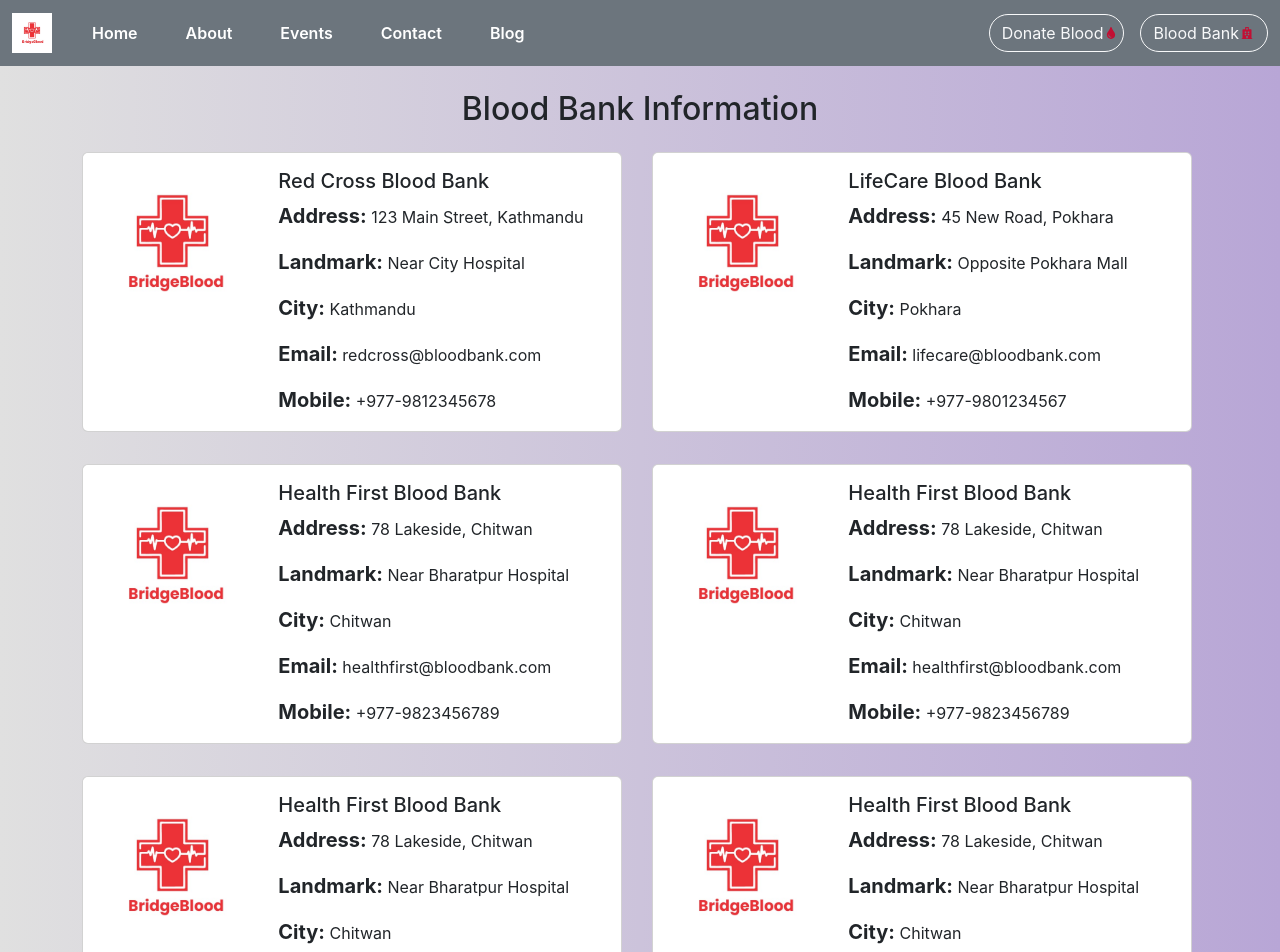
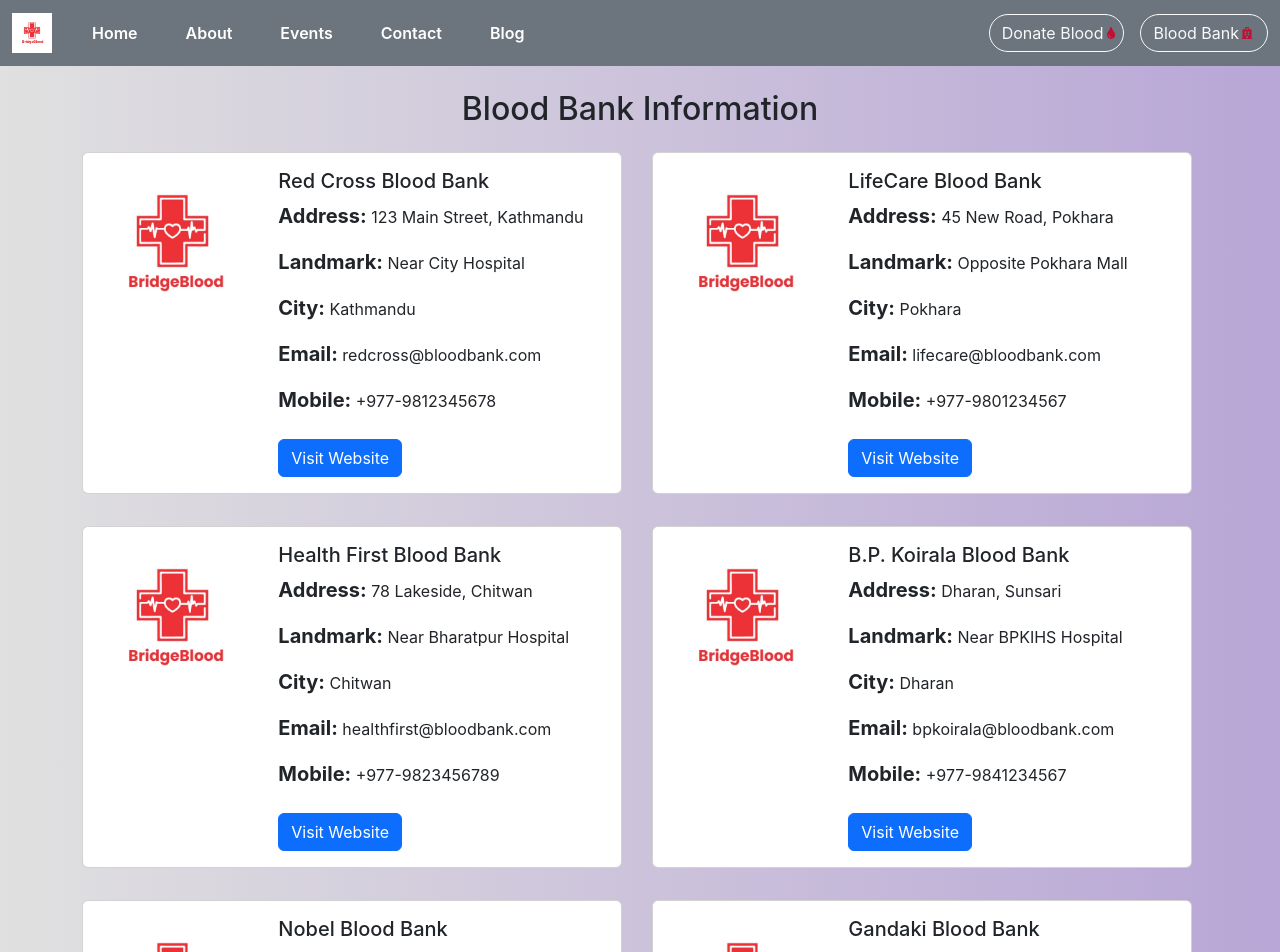
Before and after one commit to avhis-hek7/Blood_bridge, a React (Create React App) app: page /bloodbank in a window 1280 px wide. Shown: the top 952 px of the page. Built offline with nearby package versions, Linux system fonts and the light colour scheme.

Commit message:
Blood Bank Added

```diff
--- a/package.json
+++ b/package.json
@@ -4,9 +4,12 @@
   "private": true,
   "dependencies": {
     "@react-google-maps/api": "^2.20.6",
+    "bootstrap": "^5.3.3",
     "cra-template": "1.2.0",
     "install": "^0.13.0",
+    "lucide-react": "^0.476.0",
     "react": "^19.0.0",
+    "react-bootstrap": "^2.10.9",
     "react-dom": "^19.0.0",
     "react-icons": "^5.4.0",
     "react-router-dom": "^7.1.5",
--- a/src/Component/BloodBank.js
+++ b/src/Component/BloodBank.js
@@ -1,7 +1,7 @@
 import React from "react";
 
 const BloodBankList = () => {
-  // Sample blood bank data (can be replaced with API data later)
+  // Blood banks available in Nepal
   const bloodBanks = [
     {
       name: "Red Cross Blood Bank",
@@ -10,7 +10,8 @@ const BloodBankList = () => {
       city: "Kathmandu",
       email: "redcross@bloodbank.com",
       mobile: "+977-9812345678",
-      image: "logo1.jpg"
+      image: "logo1.jpg",
+      website: "https://www.redcross.org"
     },
     {
       name: "LifeCare Blood Bank",
@@ -19,7 +20,8 @@ const BloodBankList = () => {
       city: "Pokhara",
       email: "lifecare@bloodbank.com",
       mobile: "+977-9801234567",
-      image: "logo1.jpg"
+      image: "logo1.jpg",
+      website: "https://www.lifecarebloodbank.com"
     },
     {
       name: "Health First Blood Bank",
@@ -28,35 +30,39 @@ const BloodBankList = () => {
       city: "Chitwan",
       email: "healthfirst@bloodbank.com",
       mobile: "+977-9823456789",
-      image: "logo1.jpg"
+      image: "logo1.jpg",
+      website: "https://www.healthfirstbloodbank.com"
     },
-        {
-      name: "Health First Blood Bank",
-      address: "78 Lakeside, Chitwan",
-      landmark: "Near Bharatpur Hospital",
-      city: "Chitwan",
-      email: "healthfirst@bloodbank.com",
-      mobile: "+977-9823456789",
-      image: "logo1.jpg"
+    {
+      name: "B.P. Koirala Blood Bank",
+      address: "Dharan, Sunsari",
+      landmark: "Near BPKIHS Hospital",
+      city: "Dharan",
+      email: "bpkoirala@bloodbank.com",
+      mobile: "+977-9841234567",
+      image: "logo1.jpg",
+      website: "https://www.bpkoiralabloodbank.com"
     },
-        {
-      name: "Health First Blood Bank",
-      address: "78 Lakeside, Chitwan",
-      landmark: "Near Bharatpur Hospital",
-      city: "Chitwan",
-      email: "healthfirst@bloodbank.com",
-      mobile: "+977-9823456789",
-      image: "logo1.jpg"
+    {
+      name: "Nobel Blood Bank",
+      address: "Biratnagar, Morang",
+      landmark: "Near Nobel Medical College",
+      city: "Biratnagar",
+      email: "nobel@bloodbank.com",
+      mobile: "+977-9818765432",
+      image: "logo1.jpg",
+      website: "https://www.nobelbloodbank.com"
     },
-        {
-      name: "Health First Blood Bank",
-      address: "78 Lakeside, Chitwan",
-      landmark: "Near Bharatpur Hospital",
-      city: "Chitwan",
-      email: "healthfirst@bloodbank.com",
-      mobile: "+977-9823456789",
-      image: "logo1.jpg"
-    },
+    {
+      name: "Gandaki Blood Bank",
+      address: "Pokhara, Kaski",
+      landmark: "Near Gandaki Hospital",
+      city: "Pokhara",
+      email: "gandaki@bloodbank.com",
+      mobile: "+977-9823456780",
+      image: "logo1.jpg",
+      website: "https://www.gandakibloodbank.com"
+    }
   ];
 
   return (
@@ -78,6 +84,9 @@ const BloodBankList = () => {
                     <p className="card-text"><strong>City:</strong> {bank.city}</p>
                     <p className="card-text"><strong>Email:</strong> {bank.email}</p>
                     <p className="card-text"><strong>Mobile:</strong> {bank.mobile}</p>
+                    <a href={bank.website} target="_blank" rel="noopener noreferrer" className="btn btn-primary mt-2">
+                      Visit Website
+                    </a>
                   </div>
                 </div>
               </div>
```
Also changed, not shown: 1 other file (tests, documents, lock files or other folders).
